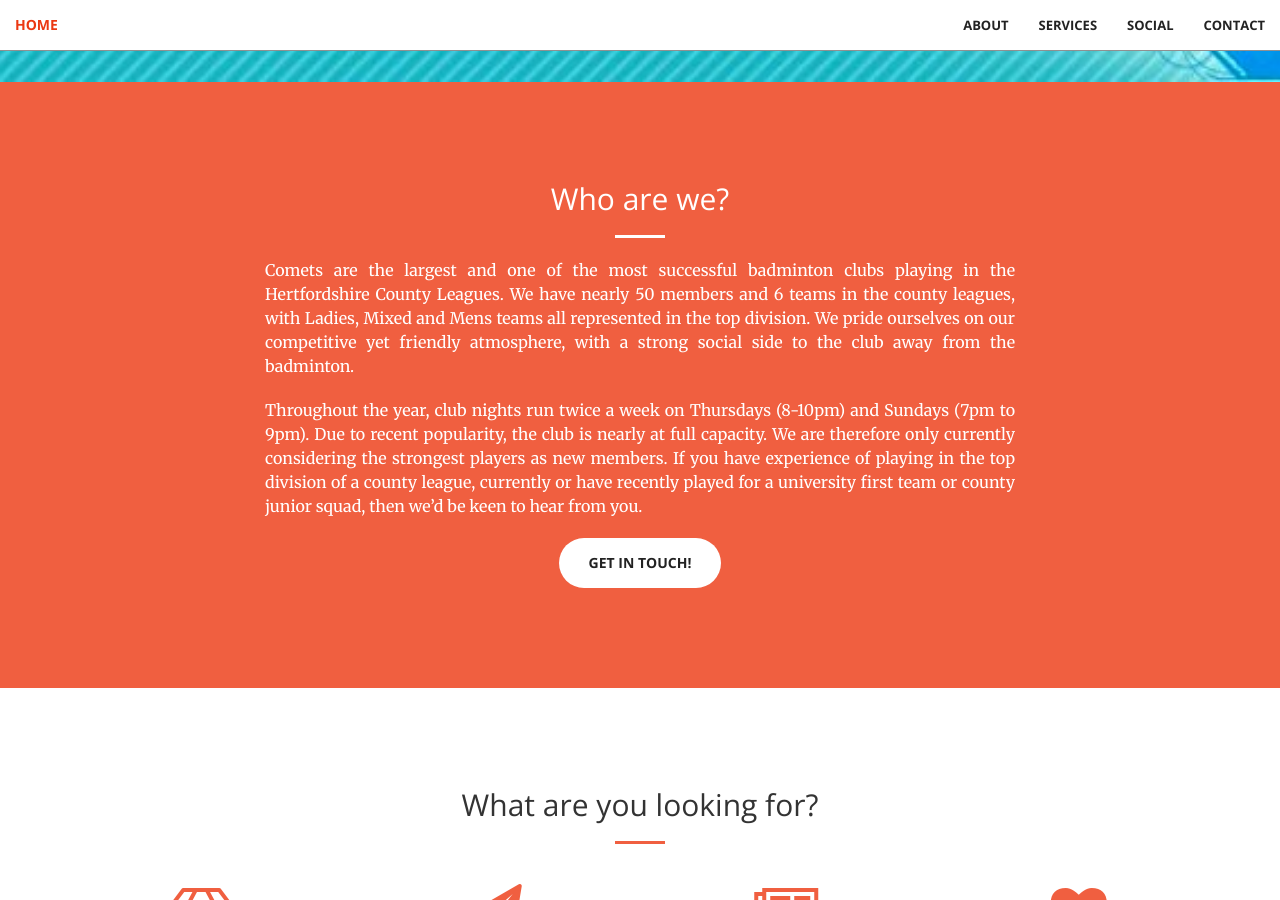
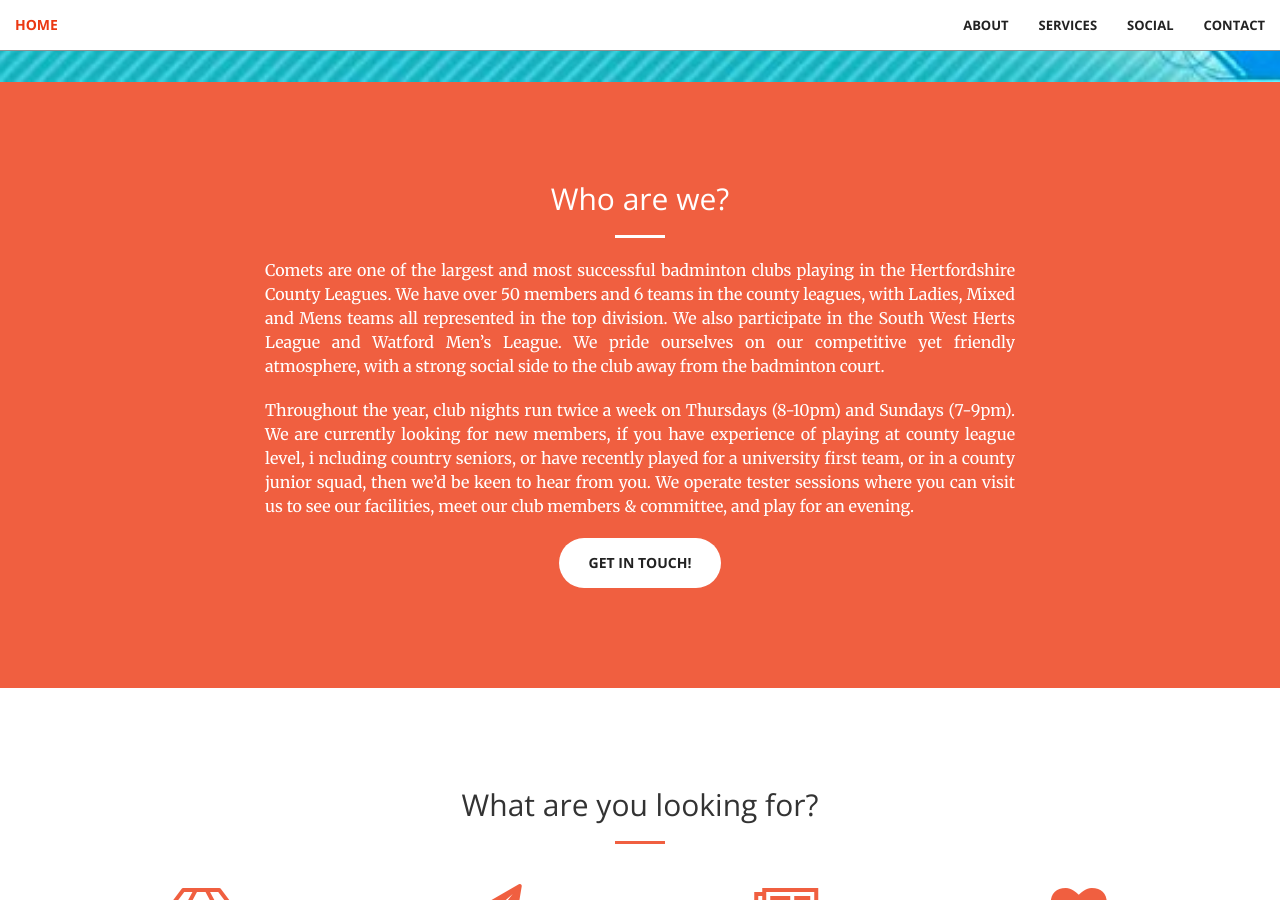
Before and after one commit to Cometsbc/cometsbc.github.io, a Jekyll site: the page built from index.html, in a window 1280 px wide and 900 px high, scrolled down 818 px. Built offline with Jekyll 4.4.1, drawn with Linux system fonts in a browser that asks for light colours.

Commit message:
Update call-to-action.html
update message from sam

```diff
--- a/_includes/call-to-action.html
+++ b/_includes/call-to-action.html
@@ -5,15 +5,15 @@
                 <h2 class="section-heading">Who are we?</h2>
                 <hr class="light">
                 <p class="text-justify">
-                    Comets are the largest and one of the most successful badminton clubs playing in the Hertfordshire County Leagues.
-                    We have nearly 50 members and 6 teams in the county leagues, with Ladies, Mixed and Mens teams all represented in the top division.
-                    We pride ourselves on our competitive yet friendly atmosphere, with a strong social side to the club away from the badminton.</p>
+                    Comets are one of the largest and most successful badminton clubs playing in the Hertfordshire County Leagues.
+                    We have over 50 members and 6 teams in the county leagues, with Ladies, Mixed and Mens teams all represented in the top division.
+                    We also participate in the South West Herts League and Watford Men’s League.
+                    We pride ourselves on our competitive yet friendly atmosphere, with a strong social side to the club away from the badminton court.</p>
                 <p class="text-justify">
-                    Throughout the year, club nights run twice a week on Thursdays (8-10pm) and Sundays (7pm to 9pm).
-                    Due to recent popularity, the club is nearly at full capacity.
-                    We are therefore only currently considering the strongest players as new members.
-                    If you have experience of playing in the top division of a county league,
-                    currently or have recently played for a university first team or county junior squad, then we’d be keen to hear from you.
+                    Throughout the year, club nights run twice a week on Thursdays (8-10pm) and Sundays (7-9pm).
+                    We are currently looking for new members, if you have experience of playing at county league level, i
+                    ncluding country seniors, or have recently played for a university first team, or in a county junior squad, then we’d be keen to hear from you.
+                    We operate tester sessions where you can visit us to see our facilities, meet our club members & committee, and play for an evening.
                 </p>
                 <a href="#contact" class="btn btn-default btn-xl">Get In Touch!</a>
             </div>
```
